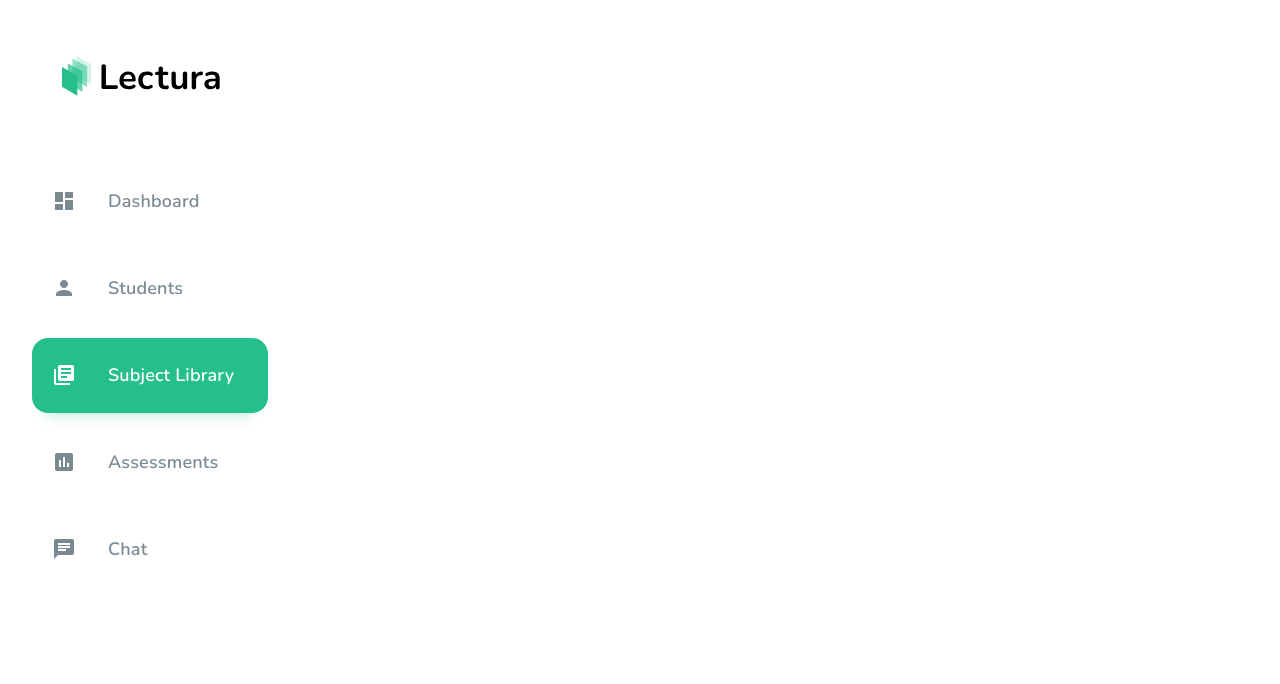
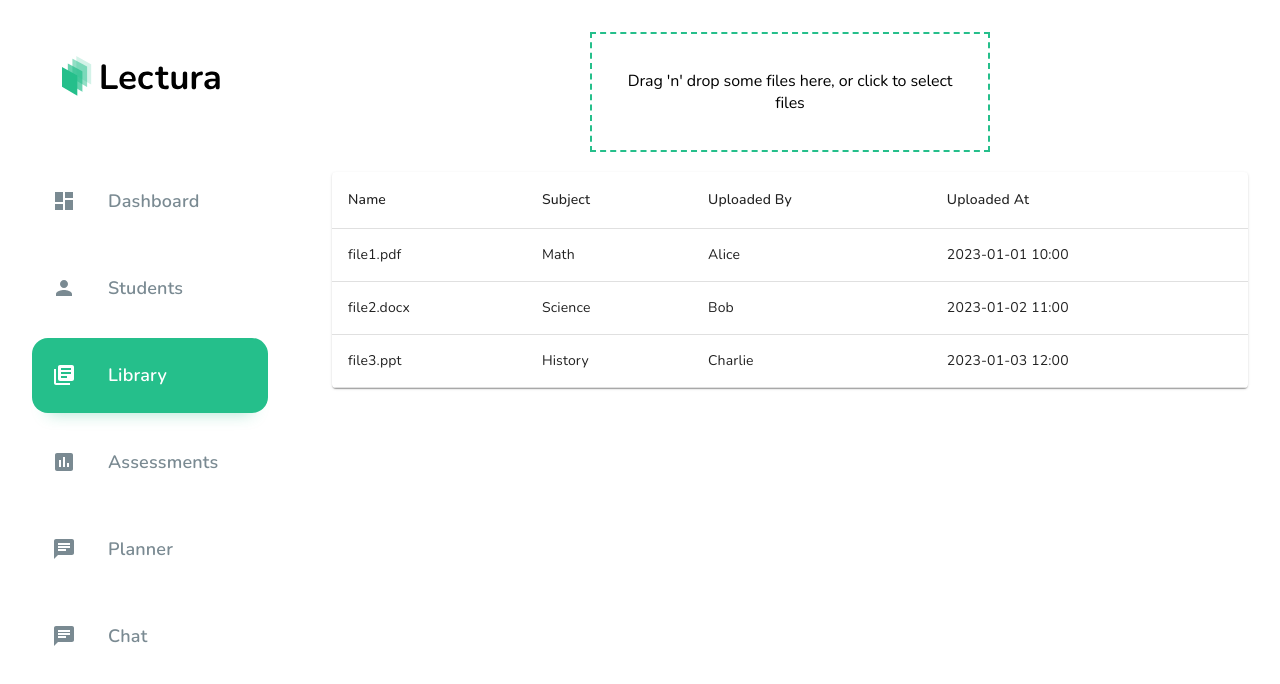
Before and after one commit to Aswin-Pradeep-P/neural-dashboard, a React (Create React App) app: page /library in a window 1280 px wide. Shown: the top 684 px of the page. Built offline with nearby package versions, Linux system fonts and the light colour scheme.

Commit message:
Add dummy chat

```diff
--- a/package.json
+++ b/package.json
@@ -21,6 +21,7 @@
     "lodash": "^4.17.21",
     "react": "^18.3.1",
     "react-dom": "^18.3.1",
+    "react-dropzone": "^14.2.3",
     "react-router-dom": "^6.26.2",
     "react-scripts": "5.0.1",
     "react-select": "^5.8.1",
--- a/src/components/navbar/navbar.tsx
+++ b/src/components/navbar/navbar.tsx
@@ -10,18 +10,19 @@ import { Person } from '@mui/icons-material';
 import styles from './navbar.module.scss';
 
 const navItems =  [
-    { name: 'Dashboard', icon: <DashboardIcon />, path: '/' },
-    { name: 'Students', icon: <Person />, path: '/students' },
-    { name: 'Subject Library', icon: <LibraryBooksIcon />, path: '/library' },
-    { name: 'Assessments', icon: <AssessmentIcon />, path: '/assessments' },
-    { name: 'Chat', icon: <ChatIcon />, path: '/chat' } ]
+    { name: 'Dashboard', icon: <DashboardIcon />, path: '/', paths : ['/', '/dashboard'] },
+    { name: 'Students', icon: <Person />, path: '/students', paths: ['/students'] },
+    { name: 'Library', icon: <LibraryBooksIcon />, path: '/library', paths: ['/library'] },
+    { name: 'Assessments', icon: <AssessmentIcon />, path: '/assessments', paths: ['/assessments', '/assessments/create'] },
+    { name: 'Planner', icon: <ChatIcon />, path: '/planner', paths: ['/planner'] },
+    { name: 'Chat', icon: <ChatIcon />, path: '/chat', paths: ['/chat'] } ]
 
 const Navbar: React.FC = () => {
   const navigate = useNavigate()
   const location = useLocation()
 
-  const isCurrentUrl = (path: string) => {
-    return location.pathname === path
+  const isCurrentUrl = (paths: string[]) => {
+    return paths.includes(location.pathname)
   }
 
   return (
@@ -32,7 +33,7 @@ const Navbar: React.FC = () => {
       <List>
         {
           navItems.map((item) => (
-            <ListItem key={item.name} className={isCurrentUrl(item.path) ? styles.currentUrl : ''}>
+            <ListItem key={item.name} className={isCurrentUrl(item.paths) ? styles.currentUrl : ''}>
               <ListItemIcon>
                 {item.icon}
               </ListItemIcon>
--- a/src/layout/mainLayout.tsx
+++ b/src/layout/mainLayout.tsx
@@ -3,14 +3,12 @@ import {  Route, Routes } from 'react-router-dom';
 import Navbar from '../components/navbar/navbar';
 import Dashboard from '../pages/dashboard/dashboard';
 import Students from '../pages/students/students';
-import Questionnaire from '../components/question-generation/questionGeneration';
-import { mockQuestions } from '../data';
+import CreateAssessment from '../pages/assessments/createAssessment';
+import Assessments from '../pages/assessments/assessments';
+import Library from '../pages/library/library';
+import Chat from '../pages/chat/chat';
 
 import './styles.scss';
-import QuestionsViewer from '../components/questions-viewer/questionsViewer';
-import QuestionEditor from '../components/question-editor/questionEditor';
-import CreateAssessment from '../pages/assetments/createAssessment';
-import Assessments from '../pages/assetments/assesments';
 
 
 function MainLayout() {
@@ -22,6 +20,8 @@ function MainLayout() {
           <Route path="/" element={<Dashboard />} />
           <Route path="/assessments" element={<Assessments />} />
           <Route path="/assessments/create" element={<CreateAssessment />} />
+          <Route path="/library" element={<Library />} />
+          <Route path="/chat" element={<Chat />} />
           <Route path="/students" element={<Students />} />
         </Routes>
       </div>
--- a/src/pages/assetments/createAssessment.tsx
+++ b/src/pages/assessments/createAssessment.tsx
@@ -2,7 +2,6 @@ import { useState } from 'react';
 import { cloneDeep } from 'lodash'
 import QuestionEditor from '../../components/question-editor/questionEditor';
 import QuestionsViewer from '../../components/questions-viewer/questionsViewer';
-import { mockQuestions } from '../../data';
 import styles from './createAssessment.module.scss';
 import { Grid2, Paper } from '@mui/material';
 
--- /dev/null
+++ b/src/pages/chat/chat.tsx
@@ -0,0 +1,64 @@
+import { Box } from '@mui/material';
+import React, { useState } from 'react';
+import FormInput from '../../components/form-input/formInput';
+import Button from '../../components/button/button';
+
+const Chat: React.FC = () => {
+  const [messages, setMessages] = useState<{ sender: string, text: string }[]>([]);
+  const [input, setInput] = useState('');
+
+  const handleSend = () => {
+    if (input.trim() === '') return;
+
+    const userMessage = { sender: 'user', text: input };
+    setMessages([...messages, userMessage]);
+
+    // Simulate system response
+    const systemMessage = { sender: 'system', text: `You said: ${input}` };
+    setMessages(prevMessages => [...prevMessages, userMessage, systemMessage]);
+
+    setInput('');
+  };
+
+  return (
+    <Box padding={4}>
+      <div style={{ border: '1px solid #ccc', padding: '10px', height: 'calc(100vh - 100px)', overflowY: 'scroll' }}>
+        {messages.map((message, index) => (
+          <div
+            key={index}
+            style={{
+              display: 'flex',
+              justifyContent: message.sender === 'user' ? 'flex-end' : 'flex-start',
+              marginBottom: '10px'
+            }}
+          >
+            <div
+              style={{
+                maxWidth: '60%',
+                padding: '10px',
+                borderRadius: '10px',
+                backgroundColor: message.sender === 'user' ? '#DCF8C6' : '#FFF',
+                boxShadow: '0 1px 1px rgba(0, 0, 0, 0.1)',
+                textAlign: 'left'
+              }}
+            >
+              <strong>{message.sender}:</strong> {message.text}
+            </div>
+          </div>
+        ))}
+      </div>
+      <div style={{ display: 'flex', marginTop: '10px' }}>
+        <FormInput
+          type="text"
+          value={input}
+          onChange={(e) => setInput(e.target.value)}
+          onKeyDown={(e) => e.key === 'Enter' && handleSend()}
+          style={{ flex: 1, padding: '10px' }}
+        />
+        <Button variant="contained" onClick={handleSend} label='Send' style={{ padding: '10px' }}>Send</Button>
+      </div>
+    </Box>
+  );
+};
+
+export default Chat;
--- /dev/null
+++ b/src/pages/library/library.tsx
@@ -0,0 +1,71 @@
+import React, { useCallback, useState } from 'react';
+import { useDropzone } from 'react-dropzone';
+import { Table, TableBody, TableCell, TableContainer, TableHead, TableRow, Paper, Box, Grid2 } from '@mui/material';
+
+interface FileData {
+  name: string;
+  subject: string;
+  uploadedBy: string;
+  uploadedAt: string;
+}
+
+const uploads: FileData[] = [
+  { name: 'file1.pdf', subject: 'Math', uploadedBy: 'Alice', uploadedAt: '2023-01-01 10:00' },
+  { name: 'file2.docx', subject: 'Science', uploadedBy: 'Bob', uploadedAt: '2023-01-02 11:00' },
+  { name: 'file3.ppt', subject: 'History', uploadedBy: 'Charlie', uploadedAt: '2023-01-03 12:00' },
+];
+
+const Library: React.FC = () => {
+  const [files, setFiles] = useState<FileData[]>(uploads);
+
+  const onDrop = useCallback((acceptedFiles: File[]) => {
+    const newFiles = acceptedFiles.map((file) => ({
+      name: file.name,
+      subject: 'Unknown', // You can modify this to get actual subject
+      uploadedBy: 'User', // You can modify this to get actual uploader
+      uploadedAt: new Date().toLocaleString(),
+    }));
+    setFiles((prevFiles) => [...prevFiles, ...newFiles]);
+    // Upload to backend
+  }, []);
+
+  const { getRootProps, getInputProps } = useDropzone({ onDrop });
+
+  return (
+    <Box padding={4}>
+      <Grid2 justifyContent="center" container={true}>
+        <div
+          {...getRootProps()}
+          style={{ width: '400px', border: '2px dashed #25BF8B', padding: '20px', textAlign: 'center' }}
+        >
+          <input {...getInputProps()} />
+          <p>Drag 'n' drop some files here, or click to select files</p>
+        </div>
+      </Grid2>
+      <TableContainer component={Paper} style={{ marginTop: '20px' }}>
+        <Table>
+          <TableHead>
+            <TableRow>
+              <TableCell>Name</TableCell>
+              <TableCell>Subject</TableCell>
+              <TableCell>Uploaded By</TableCell>
+              <TableCell>Uploaded At</TableCell>
+            </TableRow>
+          </TableHead>
+          <TableBody>
+            {files.map((file, index) => (
+              <TableRow key={index}>
+                <TableCell>{file.name}</TableCell>
+                <TableCell>{file.subject}</TableCell>
+                <TableCell>{file.uploadedBy}</TableCell>
+                <TableCell>{file.uploadedAt}</TableCell>
+              </TableRow>
+            ))}
+          </TableBody>
+        </Table>
+      </TableContainer>
+    </Box>
+  );
+};
+
+export default Library;
```
Also changed, not shown: src/pages/assessments/assessments.tsx (renamed from src/pages/assetments/assesments.tsx), src/pages/assessments/createAssessment.module.scss (renamed from src/pages/assetments/createAssessment.module.scss), 1 other file (tests, documents, lock files or other folders).
